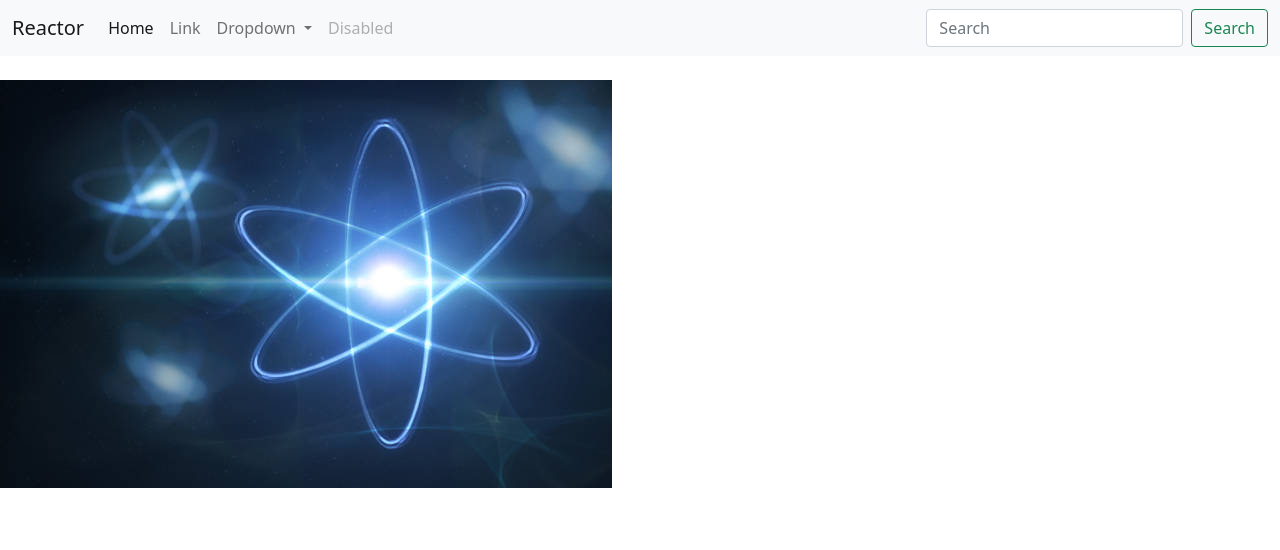
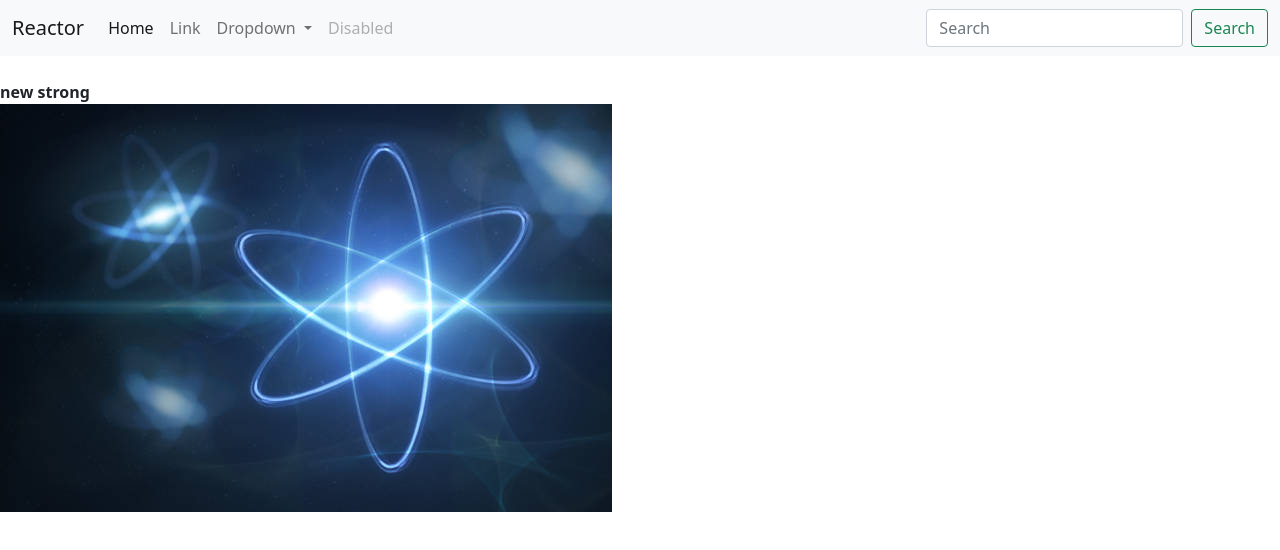
Before and after one commit to pradeep1383/Reactor, a plain HTML site: page index.html in a window 1280 px wide. Drawn offline with nearby package versions, Linux system fonts and the light colour scheme.

Commit message:
Update and rename Index.html to index.html

```diff
--- a/Index.html
+++ b/index.html
@@ -48,7 +48,7 @@
         </div>
       </nav>
 <br>
-
+    <strong> new strong</strong>
       <div>
         <img src="react2.jpg" alt="reactor">
       </div>
```
